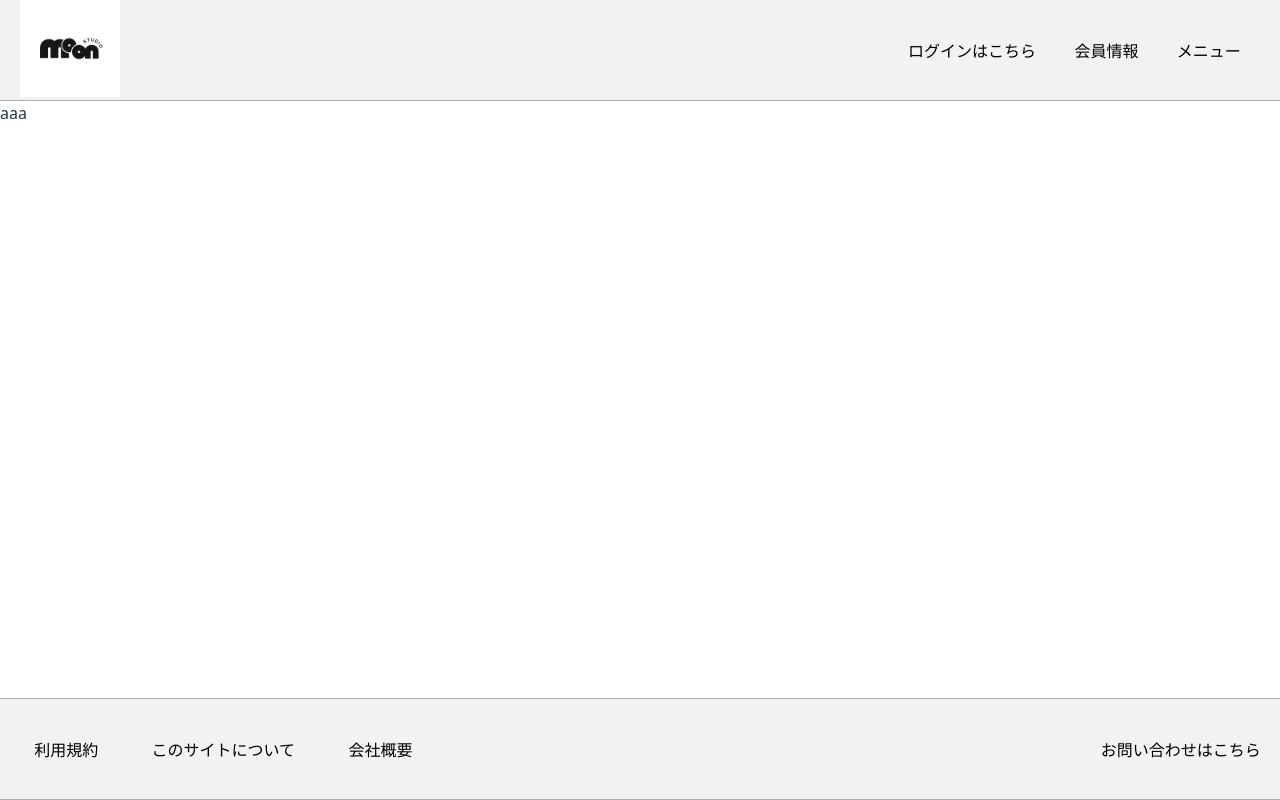
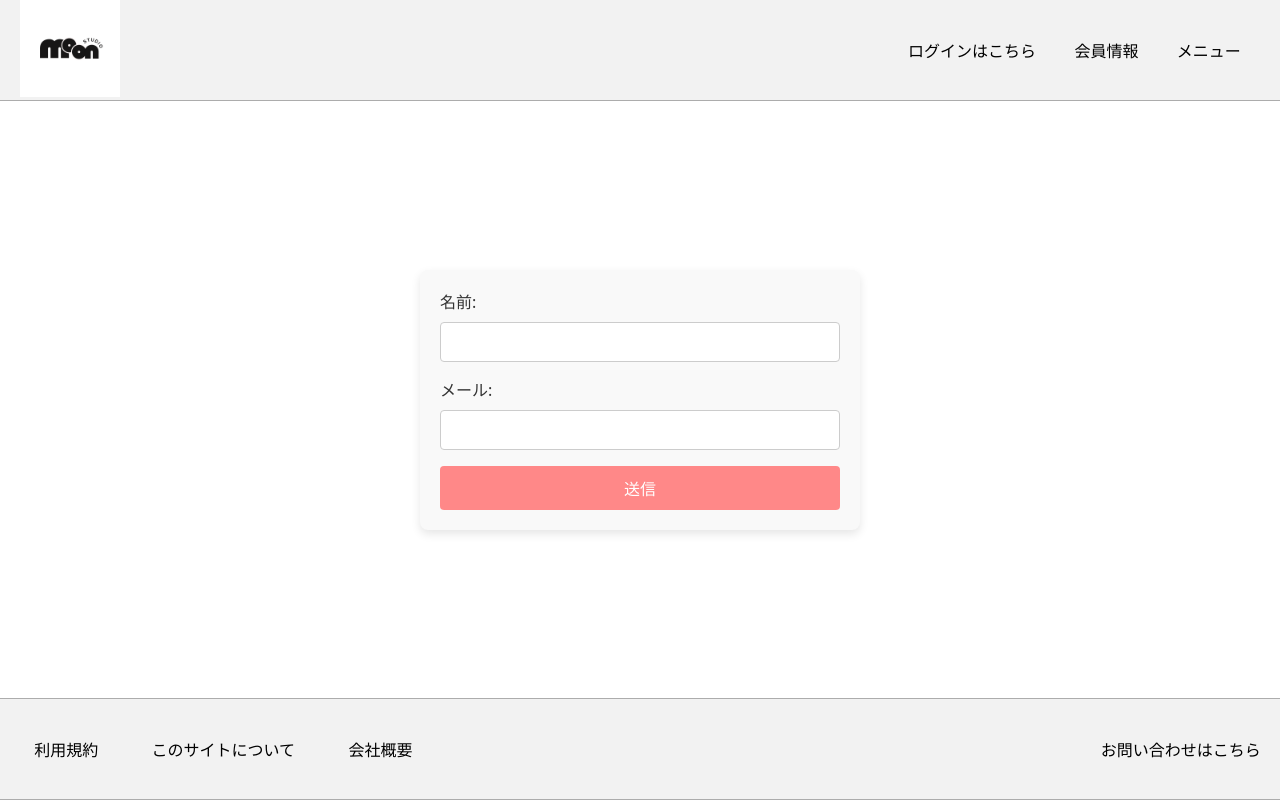
Before and after one commit to hanny1024/trial-development, a React (Vite) app in the folder frontend/: page /login in a window 1280 px wide. Built offline with nearby package versions, Linux system fonts and the light colour scheme.

Commit message:
ログインフォームの追加

```diff
--- a/frontend/package.json
+++ b/frontend/package.json
@@ -12,6 +12,7 @@
   "dependencies": {
     "react": "^19.1.0",
     "react-dom": "^19.1.0",
+    "react-hook-form": "^7.56.1",
     "react-router-dom": "^7.5.3"
   },
   "devDependencies": {
--- a/frontend/src/assets/css/module.module.css
+++ b/frontend/src/assets/css/module.module.css
@@ -54,3 +54,58 @@
   display: flex;
   flex-direction: column;
 }
+
+/* ログインフォーム */
+.formFrame{
+  display: flex;
+  width: 100%;
+  height: 100%;
+}
+
+.form {
+  width: 400px;
+  padding: 20px;
+  background-color: #f9f9f9;
+  border-radius: 8px;
+  box-shadow: 0 4px 10px rgba(0, 0, 0, 0.1);
+  margin: auto;
+}
+
+.label {
+  display: block;
+  font-size: 16px;
+  margin-bottom: 8px;
+  color: #333;
+}
+
+.input {
+  width: 100%;
+  padding: 10px;
+  font-size: 16px;
+  border: 1px solid #ccc;
+  border-radius: 4px;
+  margin-bottom: 16px;
+  box-sizing: border-box;
+}
+
+.errorMessage {
+  color: #ff4d4f;
+  font-size: 14px;
+  margin-top: 4px;
+}
+
+.button {
+  background-color: #ff8888;
+  color: white;
+  font-size: 16px;
+  padding: 10px 20px;
+  border: none;
+  border-radius: 4px;
+  cursor: pointer;
+  width: 100%;
+  box-sizing: border-box;
+}
+
+.button:hover {
+  background-color: #fdcaca;
+}
--- a/frontend/src/components/commons/Header.tsx
+++ b/frontend/src/components/commons/Header.tsx
@@ -1,6 +1,13 @@
+import { useNavigate } from "react-router-dom"
 import styles from "../../assets/css/module.module.css"
 
 const Header = () => {
+  const navigate = useNavigate();
+
+  const handleClickToLogin = () =>{
+    navigate('/login')
+  }
+
   return (
     <header>
       <div className={styles.headerLeftLogo}>
@@ -11,7 +18,12 @@ const Header = () => {
         />
       </div>
       <div className={styles.headerRightButtons}>
-        <button className={styles.headerButtons}>ログインはこちら</button>
+        <button
+          className={styles.headerButtons}
+          onClick={handleClickToLogin}
+        >
+          ログインはこちら
+        </button>
         <button className={styles.headerButtons}>会員情報</button>
         <button className={styles.headerButtons}>メニュー</button>
       </div>
--- /dev/null
+++ b/frontend/src/components/components/Form.tsx
@@ -0,0 +1,51 @@
+import { SubmitHandler, useForm } from 'react-hook-form';
+import styles from "../../assets/css/module.module.css";
+
+interface IFormInput {
+  name: string;
+  email: string;
+}
+
+function Form() {
+  const { register, handleSubmit, formState: { errors } } = useForm<IFormInput>();
+
+  const onSubmit: SubmitHandler<IFormInput> = (data) => {
+    console.log(data);
+  };
+
+  return (
+    <div className={styles.formFrame}>
+    <form onSubmit={handleSubmit(onSubmit)} className={styles.form}>
+      <div>
+        <label htmlFor="name" className={styles.label}>名前:</label>
+        <input
+          id="name"
+          className={styles.input}
+          {...register('name', { required: '名前は必須です' })}
+        />
+        {errors.name && <p className={styles.errorMessage}>{errors.name.message}</p>}
+      </div>
+
+      <div>
+        <label htmlFor="email" className={styles.label}>メール:</label>
+        <input
+          id="email"
+          className={styles.input}
+          {...register('email', {
+            required: 'メールは必須です',
+            pattern: {
+              value: /^[a-zA-Z0-9._%+-]+@[a-zA-Z0-9.-]+\.[a-zA-Z]{2,}$/,
+              message: '無効なメールアドレスです'
+            }
+          })}
+        />
+        {errors.email && <p className={styles.errorMessage}>{errors.email.message}</p>}
+      </div>
+
+      <button type="submit" className={styles.button}>送信</button>
+    </form>
+    </div>
+  );
+}
+
+export default Form;
--- a/frontend/src/pages/login/Login.tsx
+++ b/frontend/src/pages/login/Login.tsx
@@ -1,9 +1,10 @@
+import Form from "../../components/components/Form"
 
 
 const Login = () => {
   return (
     <>
-      aaa
+      <Form />
     </>
   )
 }
```
Also changed, not shown: 1 other file (tests, documents, lock files or other folders).
